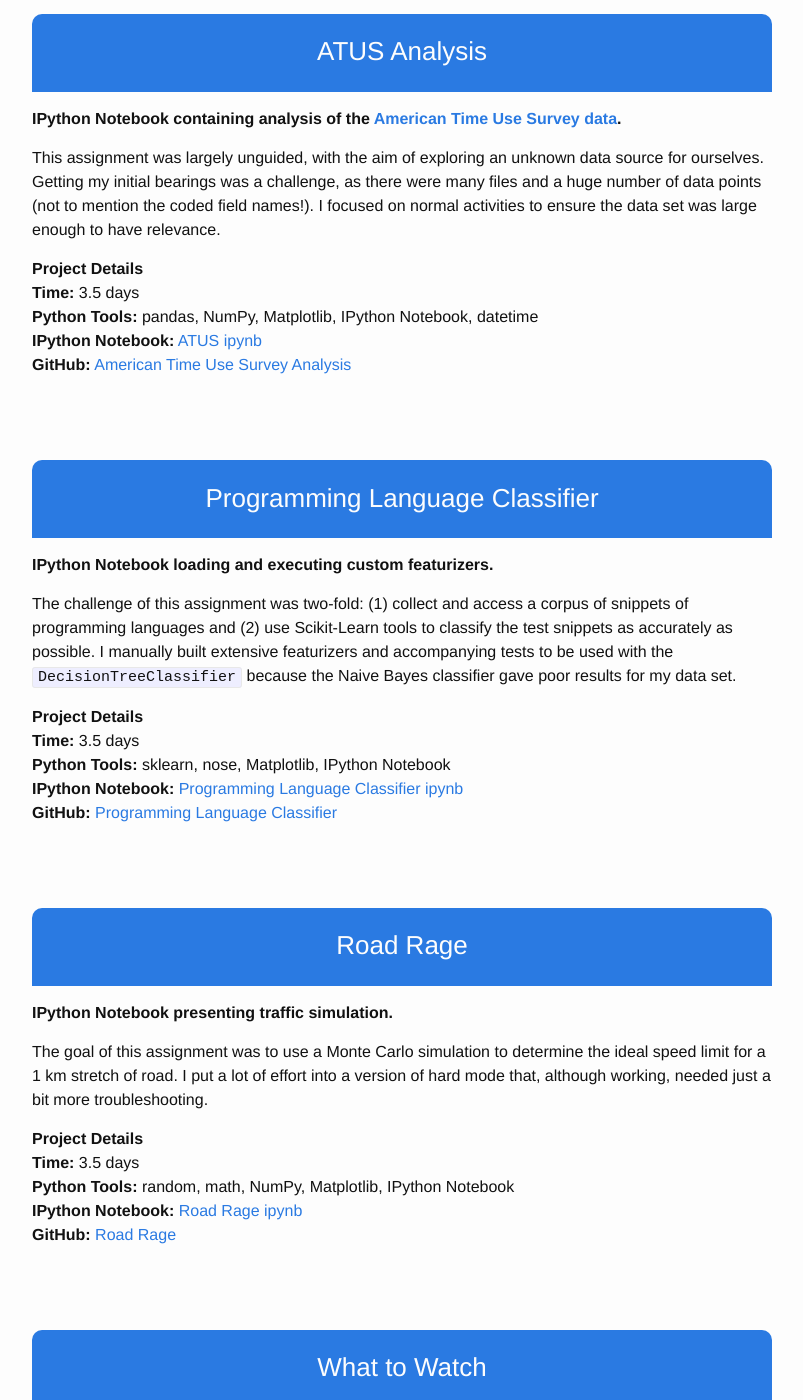
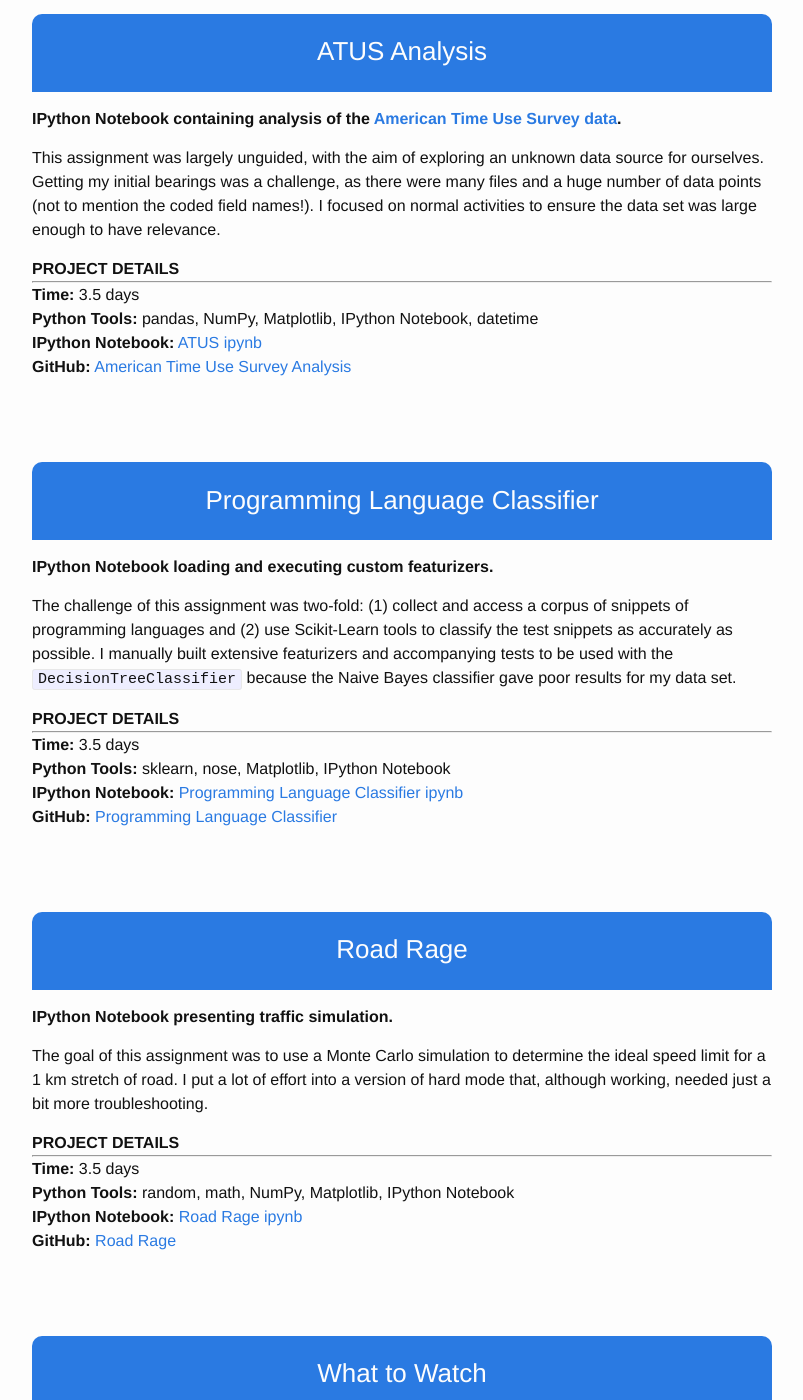
Before and after one commit to ahartz1/ahartz1.github.io, a Jekyll site: the page built from _posts/2015-11-23-selected-projects.markdown, in a window 1280 px wide and 1400 px high, scrolled down 317 px. Shown: the whole window, without its empty margins (238-1041 px from the left). Built offline with Jekyll 4.4.1, drawn with Linux system fonts in a browser that asks for light colours; some of the changed text lies outside the part shown.

Commit message:
Uppercase Project Details, add <hr>

```diff
--- a/_includes/featured.html
+++ b/_includes/featured.html
@@ -10,7 +10,7 @@
 
   <p>As the originator of this web app's concept, I served as the project manager over the allotted 5-sprint, 3-week window. Utilizing the Agile method, we did a stand-up each day to effectively coordinate our efforts. Among other work on the API, I built the routers, serializers, and views that dealt with most of the models. I also generated mock-ups for the list, detail, and brew pages for the site using InDesign and Illustrator.</p>
 
-  <h3 class="details"><strong>Project Details</strong></h3>
+  <p class="details"><strong>PROJECT DETAILS</strong></p><hr>
   <p class="details"><strong>Time:</strong> 20 days</p>
   <p class="details"><strong>Collaborators:</strong> Shay Hall (FEE), David White (FEE), and Kathleen Rauh (Python)</p>
   <p class="details"><strong>Python Tools:</strong> Django, Django REST API framework, PostgreSQL, Heroku, Travis-CI, DRF Nested Routers, Django CORS Headers, requests, nose, Mailgun</p>
@@ -29,7 +29,7 @@
 
   <p>We worked very quickly and had "normal mode" covered by Saturday, giving us time to focus on polishing up the layout and bootstrap implementation.</p>
 
-  <h3 class="details"><strong>Project Details</strong></h3>
+  <p class="details"><strong>PROJECT DETAILS</strong></p><hr>
   <p class="details"><strong>Time:</strong> 3.5 days</p>
   <p class="details"><strong>Collaborator:</strong> Tyler Kotkin (Python)</p>
   <p class="details"><strong>Python Tools:</strong> Django, PostgreSQL, Bootstrap 3, Heroku</p>
--- a/_posts/2015-11-23-selected-projects.markdown
+++ b/_posts/2015-11-23-selected-projects.markdown
@@ -16,11 +16,11 @@
 
 <p>This assignment was largely unguided, with the aim of exploring an unknown data source for ourselves. Getting my initial bearings was a challenge, as there were many files and a huge number of data points (not to mention the coded field names!). I focused on normal activities to ensure the data set was large enough to have relevance.  </p>
 
-<p><strong>Project Details</strong><br />
-<strong>Time:</strong> 3.5 days<br />
-<strong>Python Tools:</strong> pandas, NumPy, Matplotlib, IPython Notebook, datetime<br />
-<strong>IPython Notebook:</strong> <a href="https://github.com/ahartz1/atus-analysis/blob/master/atus-analysis.ipynb">ATUS ipynb</a>  <br />
-<strong>GitHub:</strong> <a href="https://github.com/ahartz1/atus-analysis">American Time Use Survey Analysis</a></p>
+<p class="details"><strong>PROJECT DETAILS</strong></p><hr>
+<p class="details"><strong>Time:</strong> 3.5 days</p>
+<p class="details"><strong>Python Tools:</strong> pandas, NumPy, Matplotlib, IPython Notebook, datetime</p>
+<p class="details"><strong>IPython Notebook:</strong> <a href="https://github.com/ahartz1/atus-analysis/blob/master/atus-analysis.ipynb">ATUS ipynb</a></p>
+<p class="details"><strong>GitHub:</strong> <a href="https://github.com/ahartz1/atus-analysis">American Time Use Survey Analysis</a></p>
 
 
 <h3 class="invertwide">Programming Language Classifier</h3>
@@ -29,11 +29,11 @@
 
 <p>The challenge of this assignment was two-fold: (1) collect and access a corpus of snippets of programming languages and (2) use Scikit-Learn tools to classify the test snippets as accurately as possible. I manually built extensive featurizers and accompanying tests to be used with the <code>DecisionTreeClassifier</code> because the Naive Bayes classifier gave poor results for my data set.</p>
 
-<p><strong>Project Details</strong><br />
-<strong>Time:</strong> 3.5 days<br />
-<strong>Python Tools:</strong> sklearn, nose, Matplotlib, IPython Notebook<br />
-<strong>IPython Notebook:</strong> <a href="https://github.com/ahartz1/programming-language-classifier/blob/master/programming-language-classifier.ipynb">Programming Language Classifier ipynb</a><br />
-<strong>GitHub:</strong> <a href="https://github.com/ahartz1/programming-language-classifier">Programming Language Classifier</a></p>
+<p class="details"><strong>PROJECT DETAILS</strong></p><hr>
+<p class="details"><strong>Time:</strong> 3.5 days</p>
+<p class="details"><strong>Python Tools:</strong> sklearn, nose, Matplotlib, IPython Notebook</p>
+<p class="details"><strong>IPython Notebook:</strong> <a href="https://github.com/ahartz1/programming-language-classifier/blob/master/programming-language-classifier.ipynb">Programming Language Classifier ipynb</a></p>
+<p class="details"><strong>GitHub:</strong> <a href="https://github.com/ahartz1/programming-language-classifier">Programming Language Classifier</a></p>
 
 
 <h3 class="invertwide">Road Rage</h3>
@@ -42,11 +42,11 @@
 
 <p>The goal of this assignment was to use a Monte Carlo simulation to determine the ideal speed limit for a 1 km stretch of road. I put a lot of effort into a version of hard mode that, although working, needed just a bit more troubleshooting.</p>
 
-<p><strong>Project Details</strong><br />
-<strong>Time:</strong> 3.5 days<br />
-<strong>Python Tools:</strong> random, math, NumPy, Matplotlib, IPython Notebook<br />
-<strong>IPython Notebook:</strong> <a href="https://github.com/ahartz1/road-rage/blob/master/road-rage.ipynb">Road Rage ipynb</a><br />
-<strong>GitHub:</strong> <a href="https://github.com/ahartz1/road-rage">Road Rage</a></p>
+<p class="details"><strong>PROJECT DETAILS</strong></p><hr>
+<p class="details"><strong>Time:</strong> 3.5 days</p>
+<p class="details"><strong>Python Tools:</strong> random, math, NumPy, Matplotlib, IPython Notebook</p>
+<p class="details"><strong>IPython Notebook:</strong> <a href="https://github.com/ahartz1/road-rage/blob/master/road-rage.ipynb">Road Rage ipynb</a></p>
+<p class="details"><strong>GitHub:</strong> <a href="https://github.com/ahartz1/road-rage">Road Rage</a></p>
 
 
 <h3 class="invertwide">What to Watch</h3>
@@ -55,10 +55,10 @@
 
 <p>The purpose of this project was to make effective use of classes, list comprehensions, the <code>csv</code> module to read in data. I built a Django app later in the class that has similar functionality for the MovieLens 1M data set.  </p>
 
-<p><strong>Project Details</strong><br />
-<strong>Time:</strong> 3.5 days<br />
-<strong>Python Tools:</strong> csv, math, os, sys <br />
-<strong>GitHub:</strong> <a href="https://github.com/ahartz1/what-to-watch">What to Watch</a></p>
+<p class="details"><strong>PROJECT DETAILS</strong></p><hr>
+<p class="details"><strong>Time:</strong> 3.5 days</p>
+<p class="details"><strong>Python Tools:</strong> csv, math, os, sys</p>
+<p class="details"><strong>GitHub:</strong> <a href="https://github.com/ahartz1/what-to-watch">What to Watch</a></p>
 
 
 <h3 class="invertwide">Mystery Word / Evil Mystery Word</h3>
@@ -67,7 +67,7 @@
 
 <p>This was the very first weekend project and was a lot of fun to put together. I was able to finish the normal mode on Saturday afternoon, so was able to fully tackle the “Evil” version of the game—just try to beat it!</p>
 
-<p><strong>Project Details</strong><br />
-<strong>Time:</strong> 3.5 days<br />
-<strong>Python Tools:</strong> deepcopy, os, random, unittest<br />
-<strong>GitHub:</strong> <a href="https://github.com/ahartz1/mystery-word">Mystery Word / Evil Mystery Word</a></p>
+<p class="details"><strong>PROJECT DETAILS</strong></p><hr>
+<p class="details"><strong>Time:</strong> 3.5 days</p>
+<p class="details"><strong>Python Tools:</strong> deepcopy, os, random, unittest</p>
+<p class="details"><strong>GitHub:</strong> <a href="https://github.com/ahartz1/mystery-word">Mystery Word / Evil Mystery Word</a></p>
```
